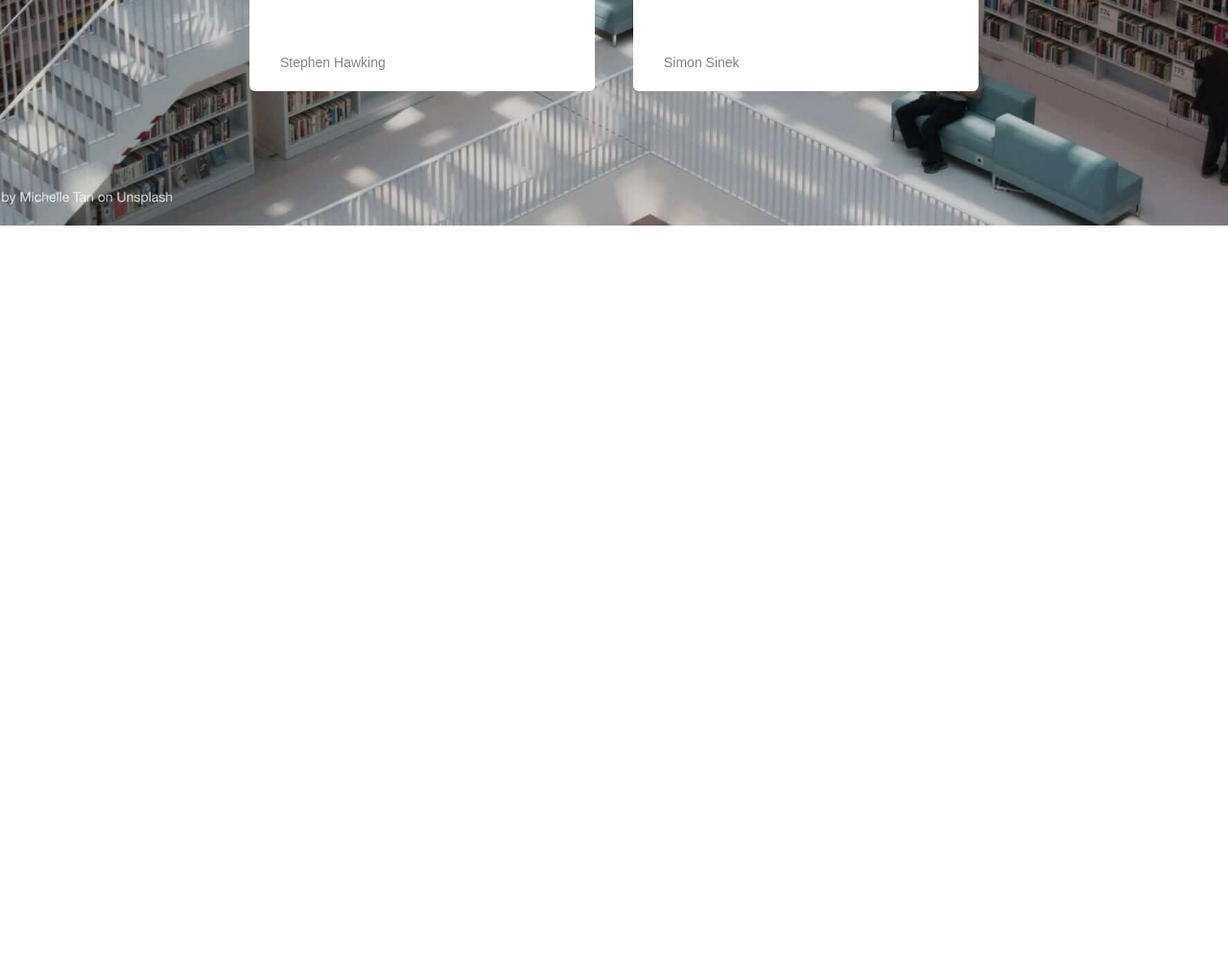
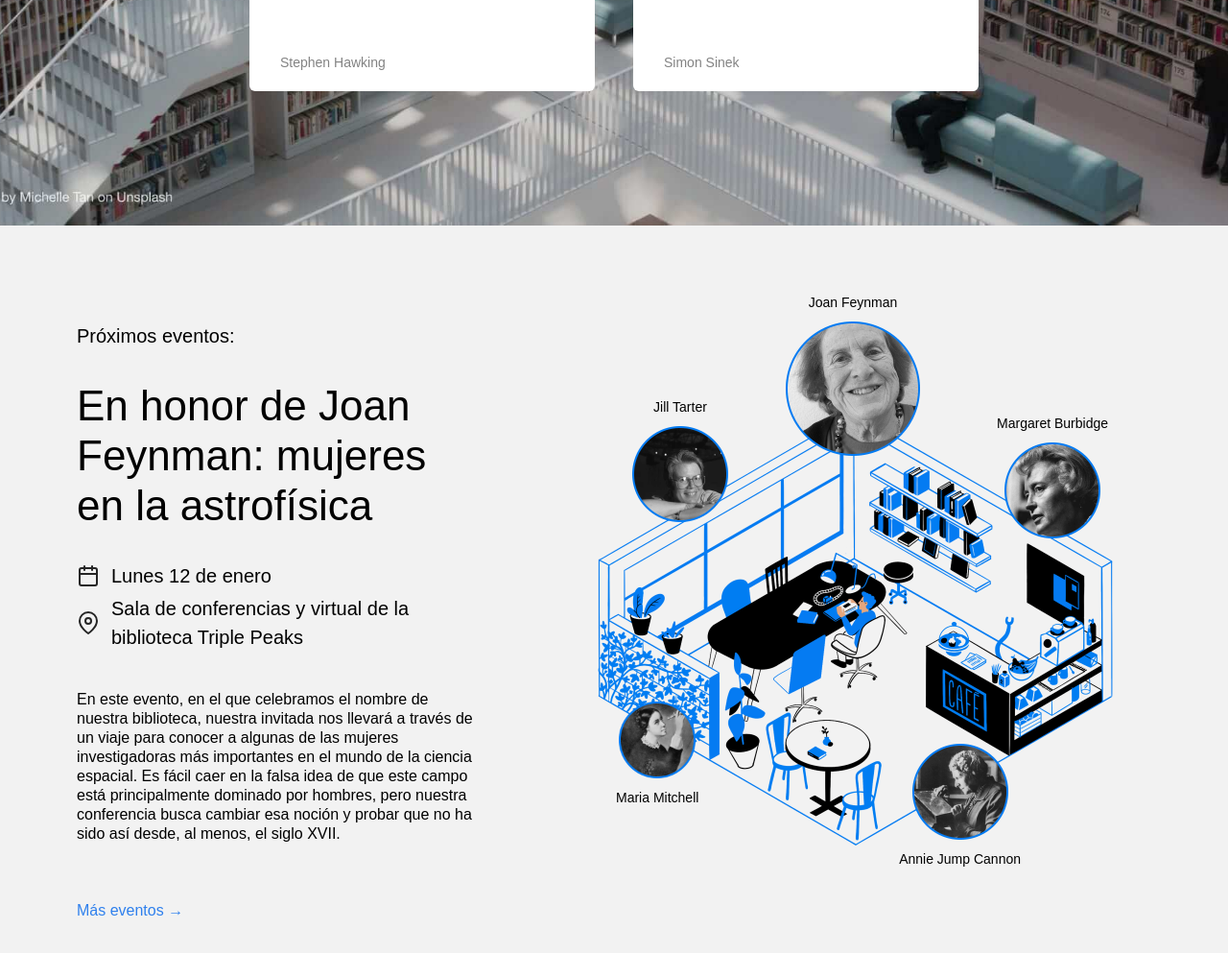
Before and after one commit to pjrecinos94/web_project_library_es, a plain HTML site: page index.html in a window 1280 px wide. Shown: the part 1859-2852 px from the top of the page at 96% size. Before the commit the page ends 2094 px from the top, so only its background shows below. Drawn offline with Linux system fonts and the light colour scheme.

Commit message:
Nueva actualización de mi proyecto

```diff
--- a/index.html
+++ b/index.html
@@ -30,7 +30,7 @@
               >
             </li>
             <li>
-              <a href="#" class="nav__link">Eventos</a>
+              <a href="#events" class="nav__link">Eventos</a>
             </li>
             <li>
               <a href="#" class="nav__link">Conviértete en miembro</a>
@@ -130,6 +130,91 @@
             </li>
           </ul>
         </section>
+        <section id="events" class="events">
+          <div class="events__content">
+            <h2 class="events__heading">Próximos eventos:</h2>
+            <h3 class="events__title">
+              En honor de Joan Feynman: mujeres en la astrofísica
+            </h3>
+            <div class="event-info events__info-section">
+              <div class="event-info__item">
+                <img
+                  src="./images/icon_calendar.svg"
+                  alt="Calendar icon"
+                  class="event-info__icon"
+                />
+                <p class="event-info__text">Lunes 12 de enero</p>
+              </div>
+              <div class="event-info__item">
+                <img
+                  src="./images/icon_pin.svg"
+                  alt="Pin icon"
+                  class="event-info__icon"
+                />
+                <p class="event-info__text">
+                  Sala de conferencias y virtual de la biblioteca Triple Peaks
+                </p>
+              </div>
+            </div>
+            <p class="events__description">
+              En este evento, en el que celebramos el nombre de nuestra
+              biblioteca, nuestra invitada nos llevará a través de un viaje para
+              conocer a algunas de las mujeres investigadoras más importantes en
+              el mundo de la ciencia espacial. Es fácil caer en la falsa idea de
+              que este campo está principalmente dominado por hombres, pero
+              nuestra conferencia busca cambiar esa noción y probar que no ha
+              sido así desde, al menos, el siglo XVII.
+            </p>
+            <a href="#" class="events__more">Más eventos &rarr;</a>
+          </div>
+          <div class="events__cover">
+            <img
+              src="./images/cafe.png"
+              alt="Ilustración 'Dentro de una cafetería'"
+              class="events__image"
+            />
+            <div class="person person_name_feynman">
+              <p class="person__caption">Joan Feynman</p>
+              <img
+                src="./images/person_feynman.png"
+                alt="Una foto de Joan Feynman"
+                class="person__image person__image_size_l"
+              />
+            </div>
+            <div class="person person_name_burbidge">
+              <p class="person__caption">Margaret Burbidge</p>
+              <img
+                src="./images/person_burbidge.png"
+                alt="Una foto de Margaret Burbidge"
+                class="person__image person__image_size_m"
+              />
+            </div>
+            <div class="person person_name_cannon">
+              <img
+                src="./images/person_cannon.png"
+                alt="Una foto de Annie Jump Cannon"
+                class="person__image person__image_size_m"
+              />
+              <p class="person__caption">Annie Jump Cannon</p>
+            </div>
+            <div class="person person_name_mitchell">
+              <img
+                src="./images/person_mitchell.png"
+                alt="Una foto de Maria Mitchell"
+                class="person__image person__image_size_s"
+              />
+              <p class="person__caption">Maria Mitchell</p>
+            </div>
+            <div class="person person_name_tarter">
+              <p class="person__caption">Jill Tarter</p>
+              <img
+                src="./images/person_tarter.png"
+                alt="Una foto de Jill Tarter"
+                class="person__image person__image_size_m"
+              />
+            </div>
+          </div>
+        </section>
       </main>
     </div>
   </body>
--- a/styles/style.css
+++ b/styles/style.css
@@ -158,3 +158,132 @@
   color: #838383;
   margin-top: auto;
 }
+
+.events {
+  padding: 100px 0 120px 80px;
+  display: flex;
+  align-items: start;
+  justify-content: space-between;
+  box-sizing: border-box;
+  background-color: #f2f2f2;
+}
+
+.events__content {
+  flex-basis: 580px;
+}
+
+.events__heading {
+  font-size: 20px;
+  font-weight: 500;
+  line-height: 30px;
+  margin: 0;
+}
+
+.events__title {
+  font-size: 44px;
+  font-weight: 500;
+  line-height: 52px;
+  margin: 32px 0 0;
+}
+
+.events__info-section {
+  margin-top: 32px;
+}
+
+.event-info__item {
+  display: flex;
+  align-items: center;
+  margin-bottom: 4px;
+  font-weight: 500;
+}
+
+.event-info__icon {
+  background-repeat: no-repeat;
+  background-position: center;
+  margin-right: 12px;
+  width: 24px;
+  height: 24px;
+}
+
+.event-info__text {
+  font-size: 20px;
+  font-weight: 500;
+  line-height: 30px;
+  margin: 0;
+}
+
+.events__description {
+  margin: 40px 0 60px;
+}
+
+.events__more {
+  color: #2f80ed;
+  text-decoration: none;
+}
+
+.events__cover {
+  flex-grow: 1;
+  flex-shrink: 0;
+  flex-basis: 780px;
+  max-width: 780px;
+  position: relative;
+}
+
+.events__image {
+  max-width: 100%;
+}
+
+.person {
+  position: absolute;
+  display: flex;
+  align-items: center;
+  flex-direction: column;
+  gap: 10px;
+}
+
+.person_name_feynman {
+  left: 319px;
+  top: -30px;
+}
+
+.person_name_burbidge {
+  right: 125px;
+  top: 96px;
+}
+
+.person_name_cannon {
+  right: 216px;
+  bottom: 18px;
+}
+
+.person_name_mitchell {
+  left: 142px;
+  bottom: 82px;
+}
+
+.person_name_tarter {
+  left: 159px;
+  top: 79px;
+}
+
+.person__image {
+  max-width: 100%;
+}
+
+.person__image_size_l {
+  width: 140px;
+}
+
+.person__image_size_m {
+  width: 100px;
+}
+
+.person__image_size_s {
+  width: 80px;
+}
+
+.person__caption {
+  text-align: center;
+  font-size: 14px;
+  margin: 0;
+}
```
